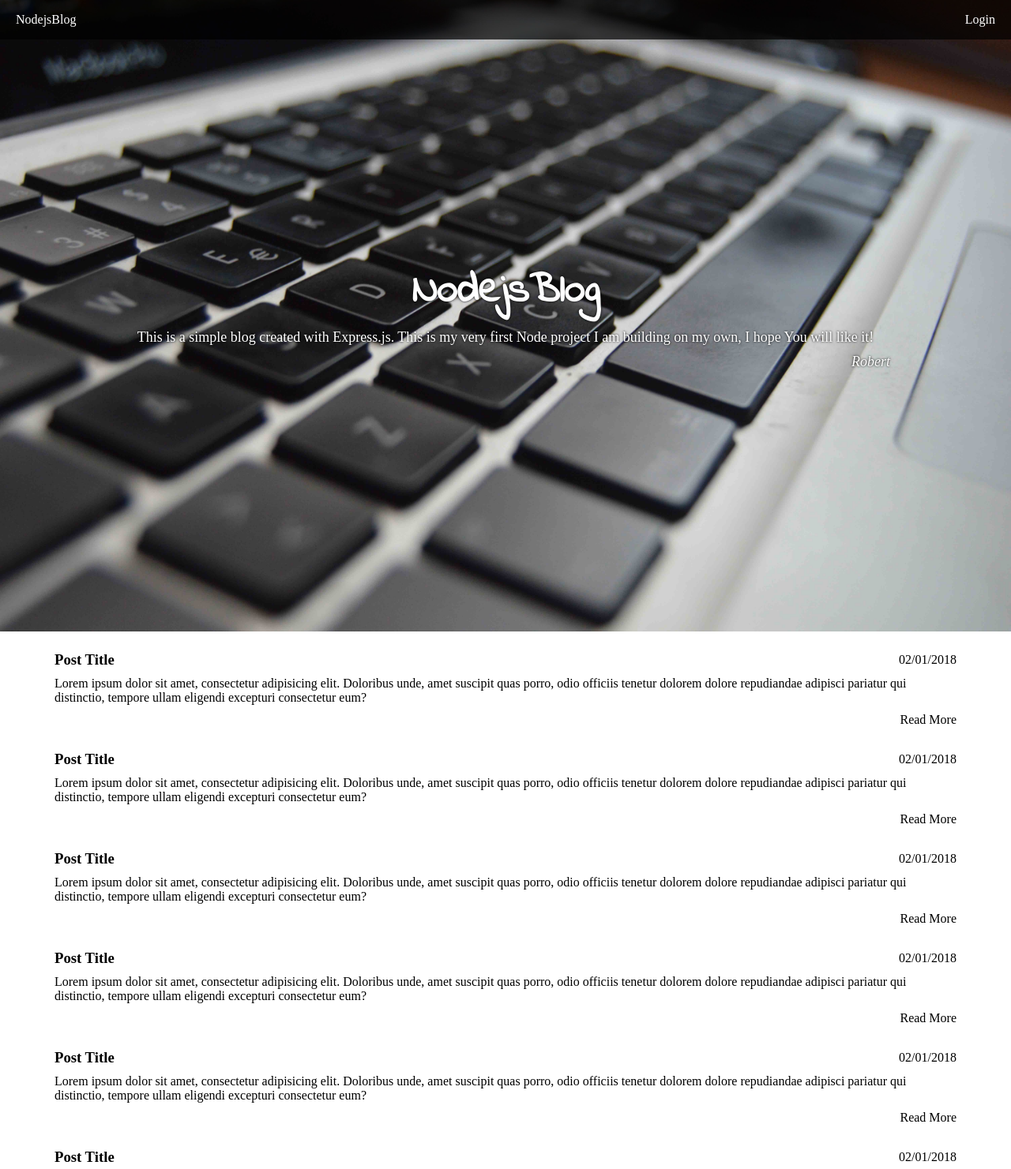
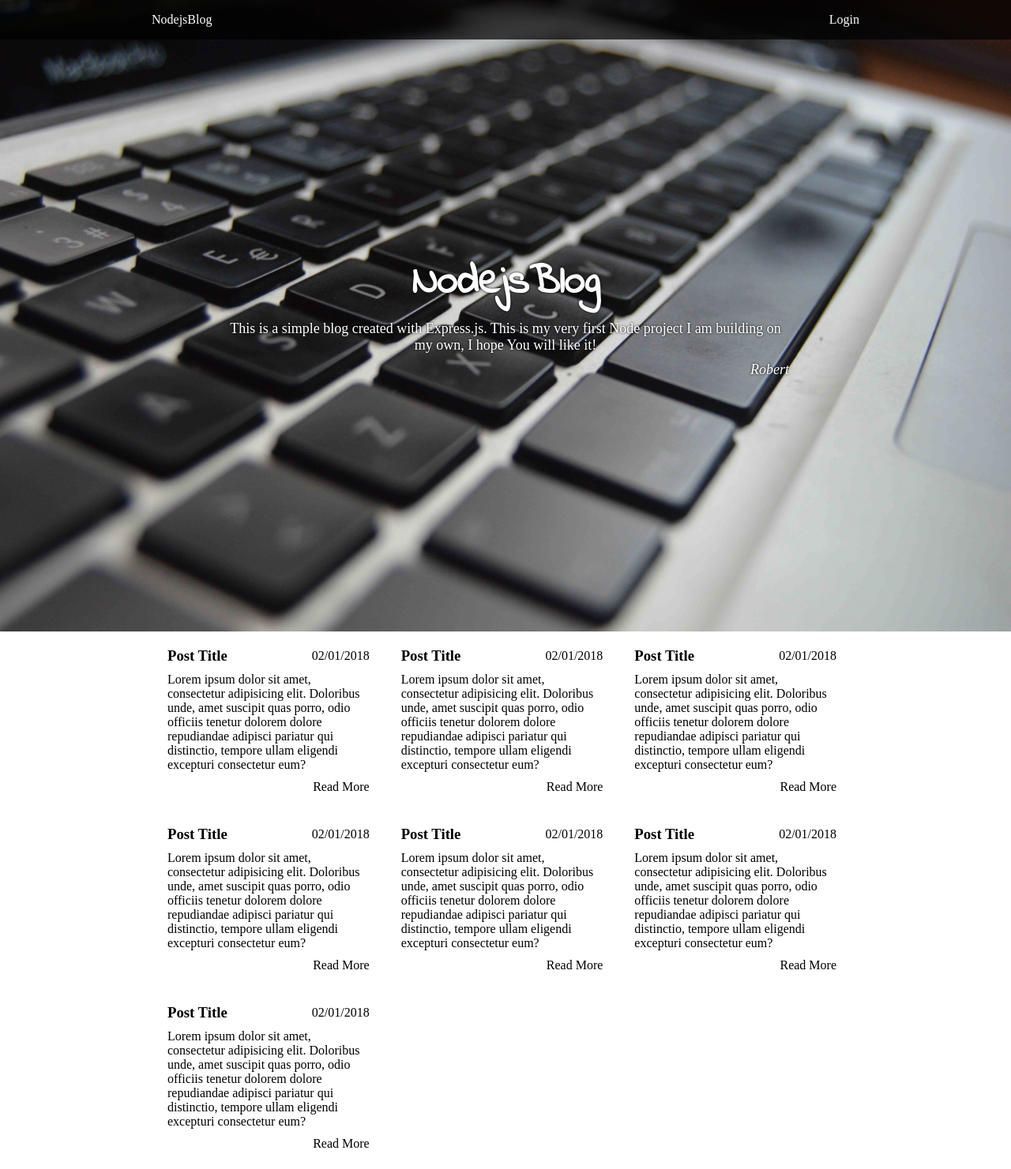
Before and after one commit to m8601/node_blog, a website: page public/index.html in a window 1280 px wide. Shown: the top 1481 px of the page at 79% size. Drawn offline with Linux system fonts and the light colour scheme.

Commit message:
Add css breakpoint for tablets and desktops

```diff
--- a/public/css/styles.css
+++ b/public/css/styles.css
@@ -28,14 +28,18 @@ nav {
   left: 0;
   width: 100%;
   height: 50px;
-  padding: 0 20px;
   background-color: rgba(0,0,0,0.7);
   color: #fff;
+}
+
+nav .nav-wrapper {
+  width: 90%;
+  margin: 0 auto;
+  height: 100%;
   display: flex;
   flex-direction: row;
   justify-content: space-between;
   align-items: center;
-  color: #fff;
 }
 /* ------------ */
 /* Header */
@@ -83,11 +87,14 @@ header {
 /* --------------------- */
 
 /* Main */
+main {
+  width: 90%;
+  margin: 0 auto;
+}
 /* post */
 .post {
-  width: 90%;
-  margin: 20px auto;
-  padding: 5px;
+  width: 100%;
+  padding: 10px 0;
 }
 
 .post .post--info {
@@ -111,3 +118,37 @@ header {
 /* --------------------- */
 
 /* --------------------- */
+
+
+/* Media queries */
+@media only screen and (min-width: 768px) {
+  .welcome-message-box {
+    width: 60%;
+  }
+
+  main, nav .nav-wrapper {
+    width: 80%;
+  }
+
+  .posts {
+    display: flex;
+    flex-direction: row;
+    flex-wrap: wrap;
+  }
+  .post {
+    width: 50%;
+    padding: 20px;
+  }
+}
+
+@media only screen and (min-width: 1024px) {
+
+  main, nav .nav-wrapper {
+    width: 70%;
+  }
+
+  .post {
+    width: 33%;
+    padding: 20px;
+  }
+}
--- a/public/index.html
+++ b/public/index.html
@@ -10,8 +10,10 @@
 </head>
 <body>
   <nav>
+    <div class="nav-wrapper">
       <a href="#">NodejsBlog</a>
       <a href="#">Login</a>
+    </div>
   </nav>
   <header class="center-content">
     <div class="welcome-message-box">
@@ -21,6 +23,7 @@
     </div>
   </header>
   <main>
+    <div class="posts">
 
       <div class="post">
         <div class="post--info">
@@ -78,6 +81,7 @@
         <p class="post--abstract">Lorem ipsum dolor sit amet, consectetur adipisicing elit. Doloribus unde, amet suscipit quas porro, odio officiis tenetur dolorem dolore repudiandae adipisci pariatur qui distinctio, tempore ullam eligendi excepturi consectetur eum?</p>
         <a href="#" class="post--full">Read More</a>
       </div>
+    </div>
   </main>
 </body>
 </html>
```
Lines whose indentation alone changed are shown as unchanged.
